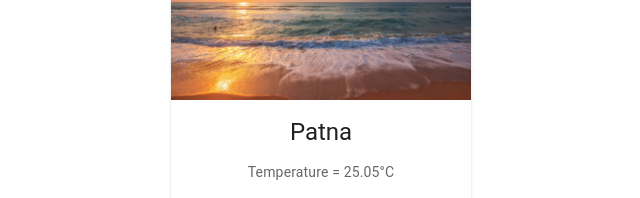
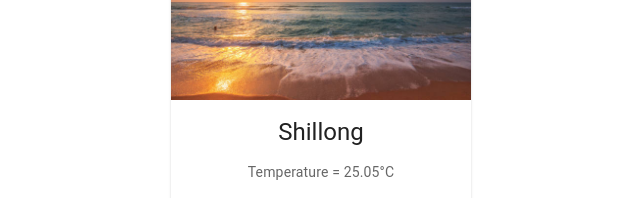
Before and after one commit to tulsi-singh4/Project_Clima_Cast, a React (Vite) app: page / in a window 1280 px wide. Shown: the part 320-518 px from the top of the page, without its empty margins (319-959 px from the left). Built offline with nearby package versions, Linux system fonts and the light colour scheme.

Commit message:
Update WeatherApp.jsx

```diff
--- a/src/WeatherApp.jsx
+++ b/src/WeatherApp.jsx
@@ -4,11 +4,11 @@ import { useState } from "react";
 
 export default function WeatherApp(){
     const [weatherInfo, setWeatherInfo] = useState({
-        city: "Patna",
+        city: "Shillong",
         temp: 25.05,
         tempMin: 25,
         tempMax: 26,
-        humidity: 47,
+        humidity: 72,
         feelsLike: 24.84,
         weather: "haze",
     });
```
